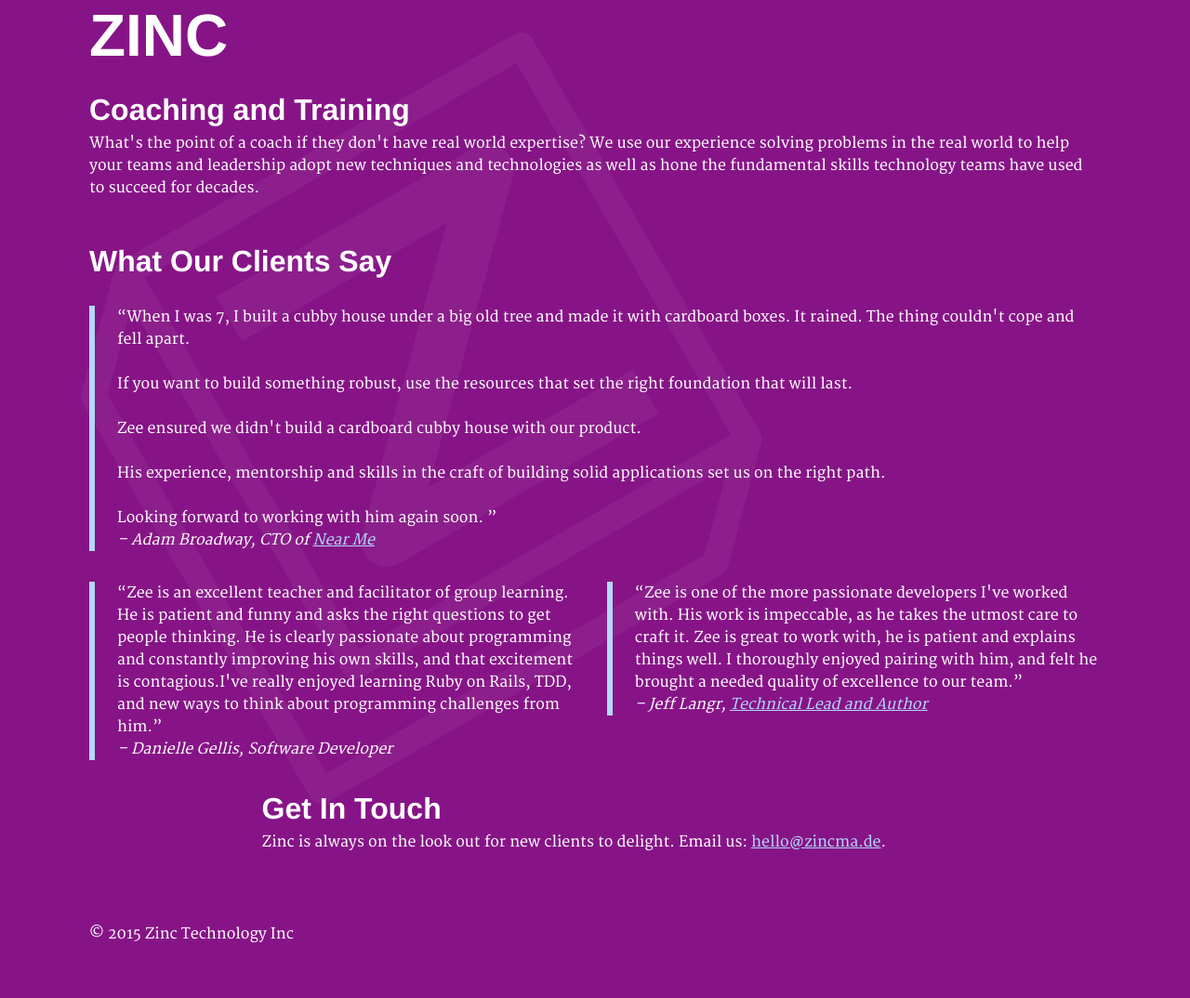
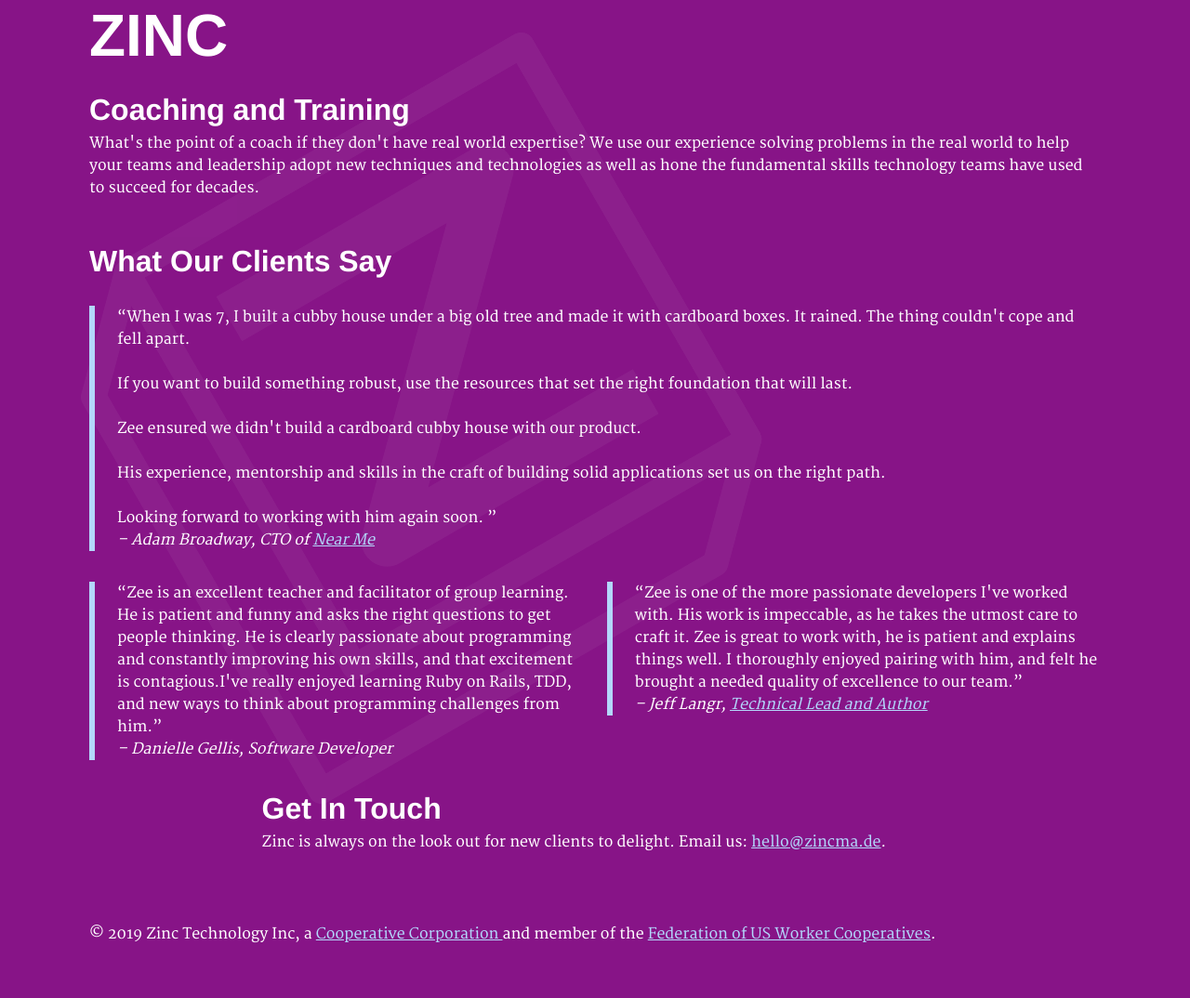
Before and after one commit to wecohere/zincma.de, a Jekyll site: the page built from site/index.html, in a window 1280 px wide. Shown: the whole page at 93% size. Built offline with Jekyll 4.4.1, drawn with Linux system fonts in a browser that asks for light colours; some web fonts are replaced; before the commit the page ends 1050 px from its top, so only the background shows below that.

Commit message:
Add tagline about worker cooperative

```diff
--- a/Gemfile
+++ b/Gemfile
@@ -1,4 +1,6 @@
 source "https://rubygems.org"
+
+ruby "2.6.2"
 
 gem "bourbon",      "4.2.0"
 gem "neat",         "1.7.1"
--- a/site/_layouts/default.html
+++ b/site/_layouts/default.html
@@ -19,7 +19,13 @@
   </section>
   </main>
   <footer>
-    &copy; 2015 Zinc Technology Inc
+    <p>
+      &copy; 2019 Zinc Technology Inc,
+        a <a href="https://www.ica.coop/en/cooperatives/cooperative-identity">
+          Cooperative Corporation
+        </a> and member of the
+        <a href="https://usworker.coop">Federation of US Worker Cooperatives</a>.
+    </p>
   </footer>
 </body>
 </html>
```
Also changed, not shown: Gemfile.lock, site/index.html (line endings or trailing spaces), 4 other files.
